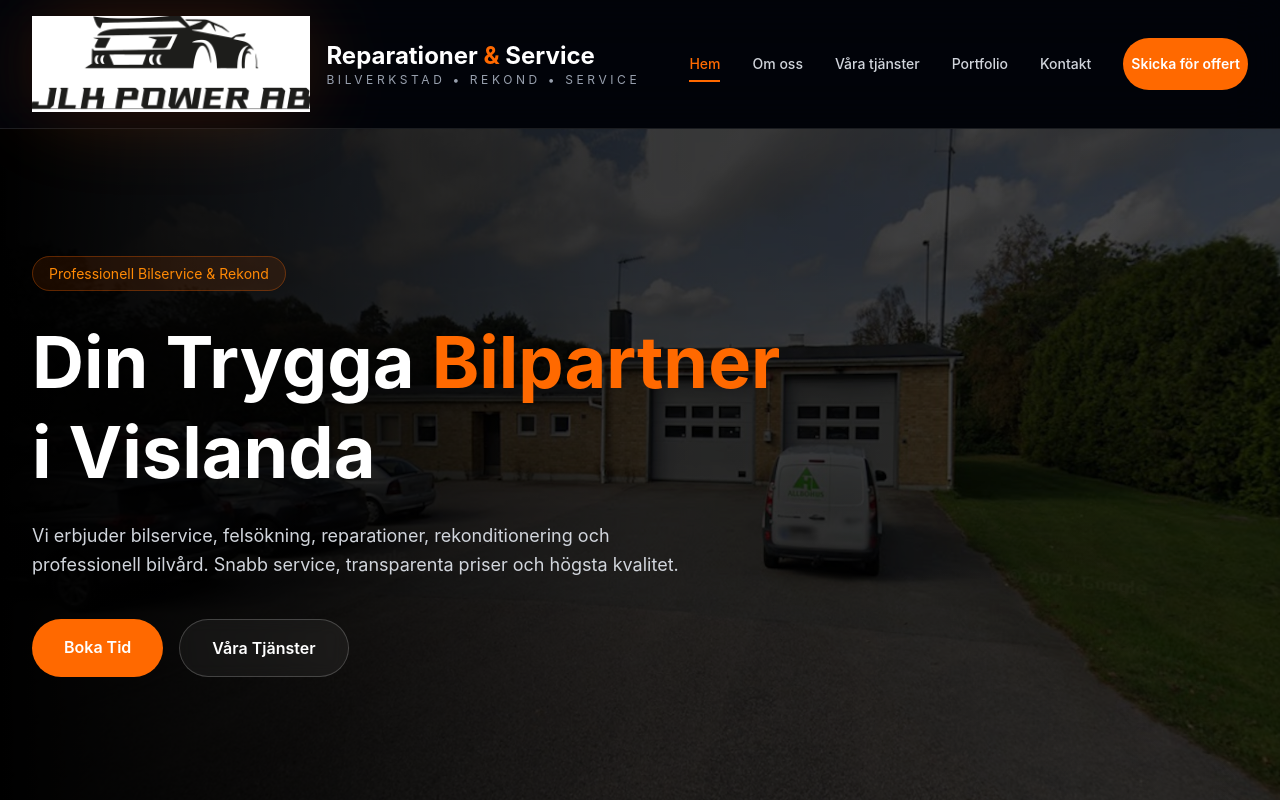
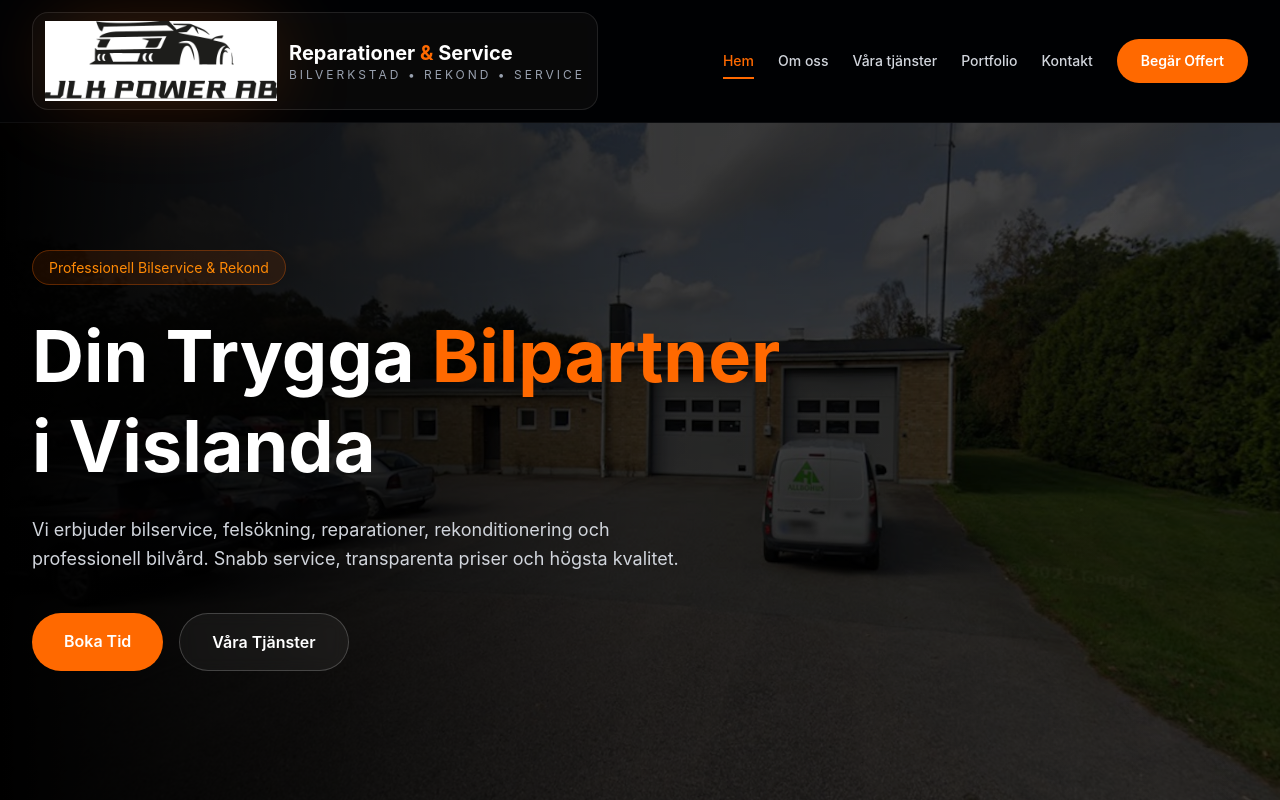
Before and after one commit to patrikaxelsson84/jlk_power, a React (Vite) app: page / in a window 1280 px wide. Shown: the top 800 px of the page. Built offline with nearby package versions, Linux system fonts and the light colour scheme.

Commit message:
fixes portfolio and medium devices looks better.

```diff
--- a/src/components/Header.jsx
+++ b/src/components/Header.jsx
@@ -29,39 +29,39 @@ export default function Header() {
     ];
 
     return (
-        <header className="sticky top-0 z-50 border-b border-white/10 bg-black/50 backdrop-blur-xl">
-            <div className="mx-auto flex max-w-7xl items-center justify-between px-6 py-4 lg:px-8">
-
+        <header className="sticky top-0 z-50 border-b border-white/5 bg-black/80 backdrop-blur-2xl">
+            <div className="mx-auto flex max-w-7xl items-center justify-between px-4 py-3 lg:px-8">
+                {/* Logo */}
                 <Link
                     to="/"
-                    className="group flex items-center gap-4"
+                    className="group flex items-center gap-3 rounded-2xl border border-white/10 bg-white/[0.03] px-3 py-2 backdrop-blur transition hover:border-orange-500/30"
                 >
                     <div className="relative">
                         <img
                             src="/logga.png"
-                            alt="Reparationer Och Service"
-                            className="h-16 md:h-20 lg:h-24 w-auto object-contain transition-transform duration-300 group-hover:scale-105"
+                            alt="JLK Power AB"
+                            className="h-14 md:h-16 lg:h-20 w-auto object-contain transition-transform duration-300 group-hover:scale-105"
                         />
 
                         <div className="absolute inset-0 -z-10 rounded-full bg-orange-500/20 blur-2xl" />
                     </div>
 
-                    <div className="hidden sm:block">
-                        <h1 className="text-xl lg:text-2xl font-bold text-white">
+                    {/* Only show text on desktop */}
+                    <div className="hidden xl:block">
+                        <h1 className="text-xl font-bold text-white">
                             Reparationer
                             <span className="text-orange-500"> & </span>
                             Service
                         </h1>
 
-                        <p className="text-xs uppercase tracking-[0.3em] text-gray-400">
+                        <p className="text-xs uppercase tracking-[0.25em] text-gray-400">
                             Bilverkstad • Rekond • Service
                         </p>
                     </div>
                 </Link>
 
-                {/* Desktop Menu */}
-                <nav className="hidden items-center gap-8 md:flex">
-                    {navItems.map((item) => (
+                {/* Desktop Navigation */}
+                <nav className="hidden items-center gap-4 xl:gap-6 md:flex">                    {navItems.map((item) => (
                         <NavLink
                             key={item.name}
                             to={item.link}
@@ -80,9 +80,7 @@ export default function Header() {
 
                                     <span
                                         className={`absolute -bottom-2 left-0 h-[2px] bg-orange-500 transition-all duration-300 ${
-                                            isActive
-                                                ? "w-full"
-                                                : "w-0 group-hover:w-full"
+                                            isActive ? "w-full" : "w-0"
                                         }`}
                                     />
                                 </div>
@@ -90,36 +88,37 @@ export default function Header() {
                         </NavLink>
                     ))}
 
+                    {/* CTA */}
                     <Link
                         to="/contact"
-                        className="rounded-full bg-orange-500 px-2 py-4 text-sm font-semibold text-white transition-all duration-300 hover:scale-105 hover:bg-orange-600"
+                        className="hidden md:flex items-center rounded-full bg-orange-500 px-4 lg:px-6 py-2.5 lg:py-3 text-sm font-semibold text-white transition-all duration-300 hover:scale-105 hover:bg-orange-600"
                     >
-                        Skicka för offert
+                        Begär Offert
                     </Link>
                 </nav>
 
-                {/* Mobile Button */}
+                {/* Mobile Menu Button */}
                 <button
                     onClick={() => setNavbar(!navbar)}
                     className="text-white md:hidden"
                 >
                     {navbar ? (
-                        <FaTimes size={22} />
+                        <FaTimes size={24} />
                     ) : (
-                        <FaBars size={22} />
+                        <FaBars size={24} />
                     )}
                 </button>
             </div>
 
-            {/* Mobile Menu */}
+            {/* Mobile / Tablet Menu */}
             <div
-                className={`overflow-hidden transition-all duration-300 md:hidden ${
+                className={`overflow-hidden transition-all duration-300 lg:hidden ${
                     navbar
-                        ? "max-h-[500px] border-t border-white/10"
+                        ? "max-h-[600px] border-t border-white/10"
                         : "max-h-0"
                 }`}
             >
-                <div className="space-y-6 bg-black/80 px-6 py-6 backdrop-blur-xl">
+                <div className="space-y-5 bg-black/90 px-6 py-6 backdrop-blur-2xl">
                     {navItems.map((item) => (
                         <NavLink
                             key={item.name}
@@ -127,10 +126,10 @@ export default function Header() {
                             end={item.link === "/"}
                             onClick={() => setNavbar(false)}
                             className={({ isActive }) =>
-                                `block text-base font-medium transition ${
+                                `block rounded-xl px-4 py-3 text-base font-medium transition ${
                                     isActive
-                                        ? "text-orange-500"
-                                        : "text-gray-300 hover:text-white"
+                                        ? "bg-orange-500/10 text-orange-500"
+                                        : "text-gray-300 hover:bg-white/5 hover:text-white"
                                 }`
                             }
                         >
@@ -140,10 +139,9 @@ export default function Header() {
 
                     <Link
                         to="/contact"
-                        onClick={() => setNavbar(false)}
-                        className="block w-full rounded-full bg-orange-500 py-3 text-center font-semibold text-white transition hover:bg-orange-600"
+                        className="hidden md:flex items-center rounded-full bg-orange-500 px-4 lg:px-6 py-2.5 lg:py-3 text-sm font-semibold text-white transition-all duration-300 hover:scale-105 hover:bg-orange-600"
                     >
-                        Free Quote
+                        Begär Offert
                     </Link>
                 </div>
             </div>
--- a/src/pages/Portfolio.jsx
+++ b/src/pages/Portfolio.jsx
@@ -1,9 +1,42 @@
 // pages/Portfolio.jsx
+
+const images = [
+    "lykta.jpg",
+    "wica.jpg",
+    "bild3.jpg",
+    "bilservice.jpg",
+    "rekond.jpg",
+];
 
 export default function Portfolio() {
     return (
-        <div className="py-32 text-center text-white">
-            Portfolio Page
-        </div>
+        <main className="bg-neutral-950 min-h-screen text-white">
+            <section className="mx-auto max-w-7xl px-6 py-24">
+                <div className="text-center">
+                    <h1 className="text-5xl font-bold">
+                        Våra Projekt
+                    </h1>
+
+                    <p className="mt-4 text-gray-400">
+                        Ett urval av våra senaste arbeten.
+                    </p>
+                </div>
+
+                <div className="mt-16 grid gap-6 md:grid-cols-2 lg:grid-cols-3">
+                    {images.map((image, index) => (
+                        <div
+                            key={index}
+                            className="group overflow-hidden rounded-3xl border border-white/10"
+                        >
+                            <img
+                                src={`/portfolio/${image}`}
+                                alt={`Projekt ${index + 1}`}
+                                className="h-80 w-full object-cover transition duration-500 group-hover:scale-110"
+                            />
+                        </div>
+                    ))}
+                </div>
+            </section>
+        </main>
     );
 }
```
Also changed, not shown: public/portfolio/lykta.jpg (added), 1 other file (tests, documents, lock files or other folders).
